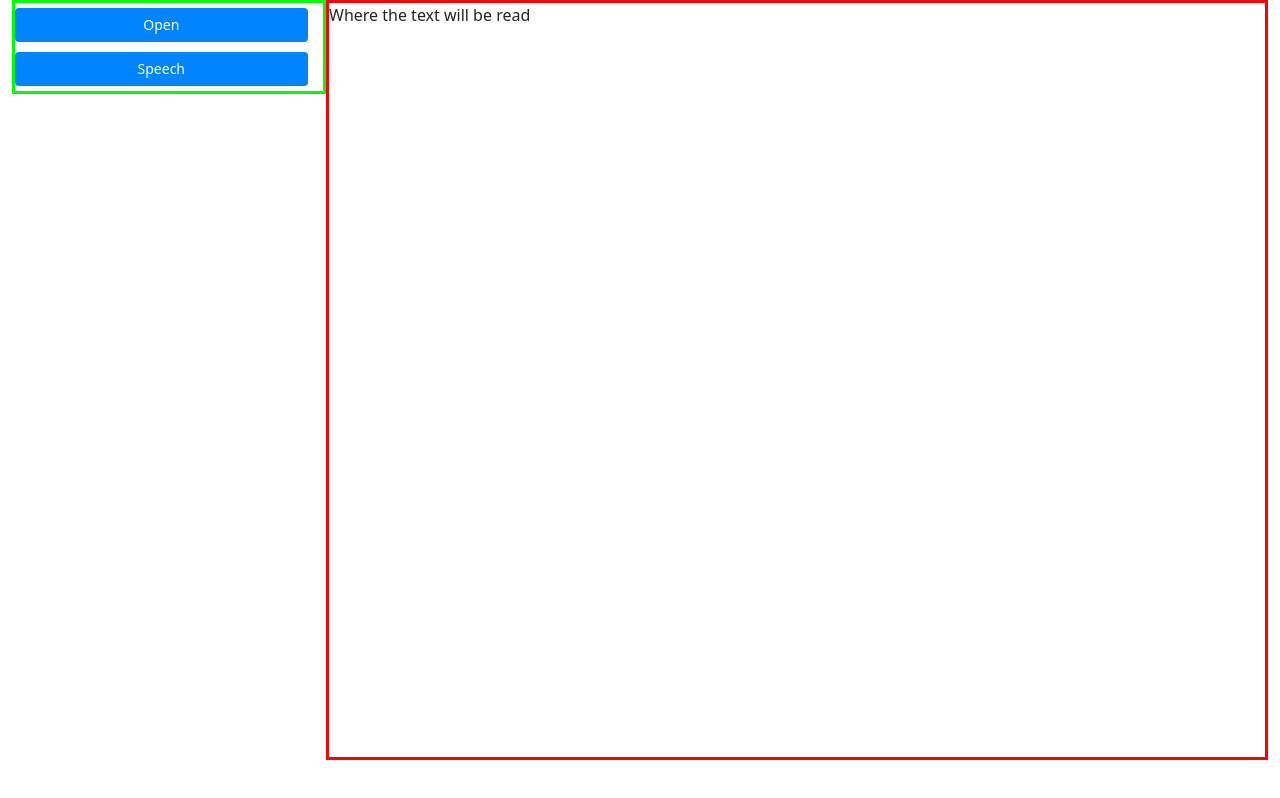
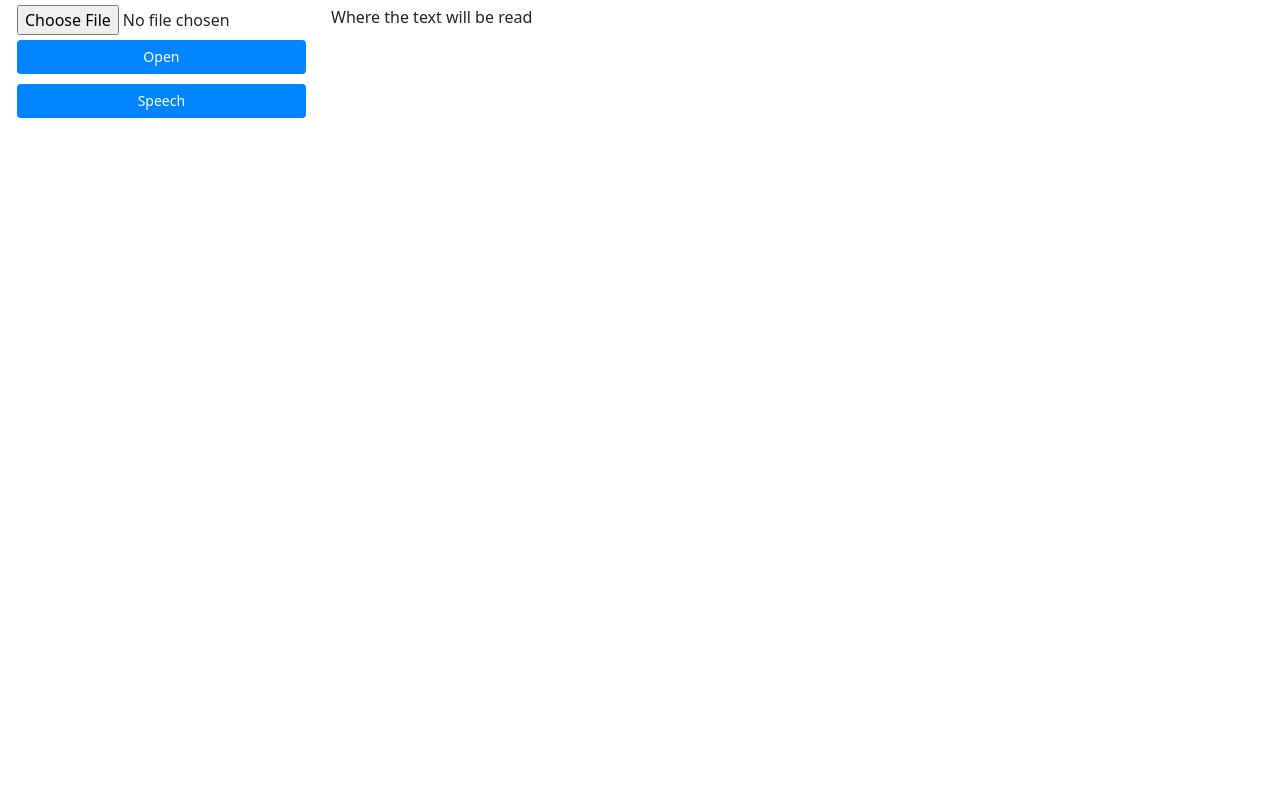
Before and after one commit to tweiss777/HandiReader, a React app: page / in a window 1280 px wide. Built offline with nearby package versions, Linux system fonts and the light colour scheme.

Commit message:
added file explorer button

```diff
--- a/src/Container/container.css
+++ b/src/Container/container.css
@@ -6,19 +6,18 @@
 
 .readerContainer{
     float: right;
-    border-style: solid;
-    border-color: rgb(255, 0, 0);
+
     height:95% ;
     width: 75%;
     min-width: 150px;
+    padding: 5px;
 }
 
 .sideBarContainer{
     float: left;
-    border-style: solid;
-    border-color: rgb(0, 255, 0);
     min-width: 76.25px;
     width: 25%;
+    padding:5px;
 }
 
 .containerHeight{
--- a/src/SideBar/SideBar.tsx
+++ b/src/SideBar/SideBar.tsx
@@ -2,27 +2,48 @@ import React from "react";
 import IProps from "../Interfaces/IProps";
 import IState from "../Interfaces/IState";
 import * as s from './SideBar.css';
-import Button from 'react-bootstrap/Button';
-
-import IoIosOpen from 'react-icons/io';
 export default class SideBar extends React.Component<IProps,IState>{
+    fileReference: React.RefObject<HTMLInputElement>;
     constructor(props){
         super(props);
 
+        // method binds
         this.openFile = this.openFile.bind(this);
         this.speakText = this.speakText.bind(this)
+        this.fileReference = React.createRef();
+
+
+
     }
-    openFile(){console.log("Open Button Pressed")}
+    // this will use the docx reader installed from npm
+    openFile(event){
+        event.preventDefault();
+        console.log("File name")
+        console.log(this.fileReference.current.files[0]);
+    }
 
+    // this will utilize a text to speech api.
     speakText(){console.log("Speech Button Pressed")}
 
 
     render(){
         return(
             <div className={s.sideBarStyling}>
-                <div className={s.btnStack}>
-                    <button className={[s.sideBarBtn, s.primary].join(' ')} onClick={this.openFile}>Open</button>
-                </div>
+
+{/*
+                    <button className={[s.sideBarBtn, s.primary].join(' ')} onClick={this.openFile}>Open</button> */}
+                    <form onSubmit={this.openFile}>
+
+                        <div className={s.btnStack}>
+                            {/* Fix styling for the input tag */}
+                            <input  type="file" ref={this.fileReference}/>
+                        </div>
+
+                        <div className={s.btnStack}>
+                            <button className={[s.sideBarBtn,s.primary].join(' ')} type="submit">Open</button>
+                        </div>
+                    </form>
+
                 <div className={s.btnStack}>
                     <button className={[s.sideBarBtn, s.primary].join(' ')} onClick={this.speakText}>Speech</button>
                 </div>
```
